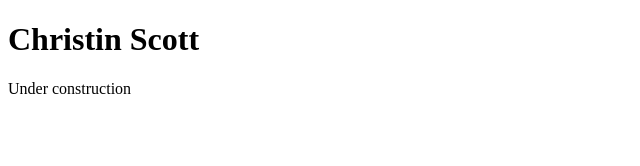
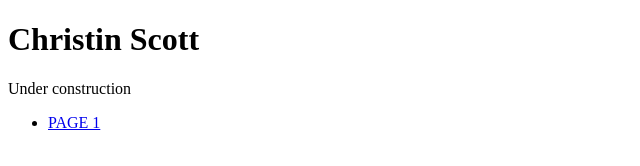
Before and after one commit to cmgscott/cmgscott.github.io, a plain HTML site: page index.html in a window 1280 px wide. Shown: the full height of the page, 0-640 px from the left. Drawn offline with Linux system fonts and the light colour scheme.

Commit message:
Update index.html

```diff
--- a/index.html
+++ b/index.html
@@ -3,5 +3,12 @@
 <body>
   <h1>Christin Scott</h1>
   <p>Under construction</p>
+  <section>
+    <nav>
+      <ul>
+        <li><a href="page1.html">PAGE 1</a></li>
+      </ul>
+    </nav>
+  </section>
 </body>
 </html>
```
